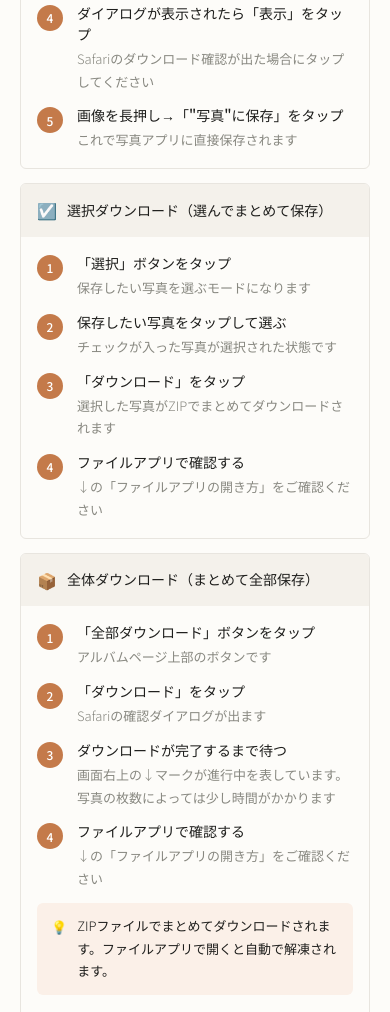
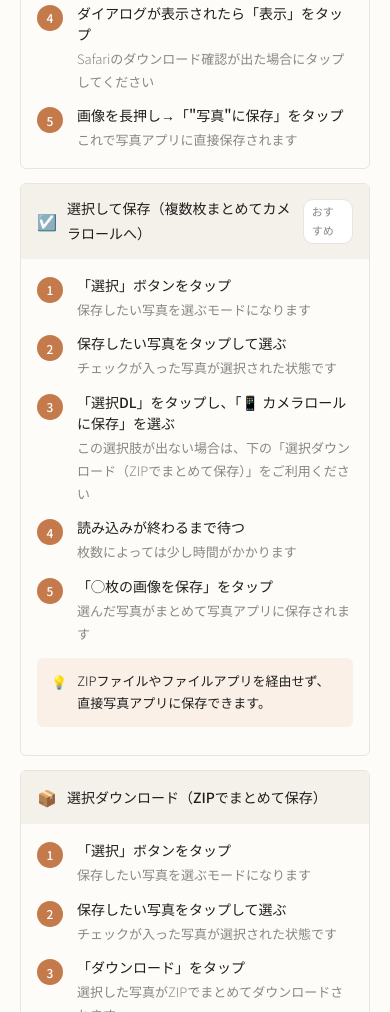
Before and after one commit to KSWorkers/AC_Photoshare, a plain HTML site: page frontend/download_guide.html in a window 390 px wide. Shown: the part 1376-2388 px from the top of the page. Drawn offline with Linux system fonts and the light colour scheme.

Commit message:
保存方法ガイドの位置とカメラロール一括保存の説明を追加 (#64)
- frontend/album.html: 各ダウンロードメニュー内の「📖 保存方法ガイド」
  リンクを、一覧の末尾から先頭に移動した（全体DL・選択DL・
  ライトボックスの保存メニューすべて）。あわせて、ライトボックスの
  保存メニュー（lbDlMenuItems）で言語切り替え時にガイドリンクが
  消えていた不具合も直した
- frontend/download_guide.html: iPhoneタブに「選択して保存（複数枚
  まとめてカメラロールへ）」の手順を追加。Androidタブの選択
  ダウンロードの説明にも、対応機種で表示される場合の案内を追記

スクリーンショットは使わず、既存のガイドと同じ「番号付き手順＋
アイコン」のテキストスタイルに合わせている。


Claude-Session: https://claude.ai/code/session_01Pko58wvBvwfcFoHP2Prn98

Co-authored-by: Claude <noreply@anthropic.com>

```diff
--- a/frontend/download_guide.html
+++ b/frontend/download_guide.html
@@ -186,11 +186,33 @@ footer p{font-size:12px;color:var(--muted)}
           </div>
         </div>
 
+        <!-- 選択→カメラロール一括保存 -->
+        <div class="method-card">
+          <div class="method-head">
+            <span class="method-head-icon">☑️</span>
+            <span class="method-head-title">選択して保存（複数枚まとめてカメラロールへ）</span>
+            <span class="method-head-badge">おすすめ</span>
+          </div>
+          <div class="method-body">
+            <div class="steps">
+              <div class="step"><div class="step-num">1</div><div class="step-body"><div class="step-title">「選択」ボタンをタップ</div><div class="step-desc">保存したい写真を選ぶモードになります</div></div></div>
+              <div class="step"><div class="step-num">2</div><div class="step-body"><div class="step-title">保存したい写真をタップして選ぶ</div><div class="step-desc">チェックが入った写真が選択された状態です</div></div></div>
+              <div class="step"><div class="step-num">3</div><div class="step-body"><div class="step-title">「選択DL」をタップし、「📱 カメラロールに保存」を選ぶ</div><div class="step-desc">この選択肢が出ない場合は、下の「選択ダウンロード（ZIPでまとめて保存）」をご利用ください</div></div></div>
+              <div class="step"><div class="step-num">4</div><div class="step-body"><div class="step-title">読み込みが終わるまで待つ</div><div class="step-desc">枚数によっては少し時間がかかります</div></div></div>
+              <div class="step"><div class="step-num">5</div><div class="step-body"><div class="step-title">「◯枚の画像を保存」をタップ</div><div class="step-desc">選んだ写真がまとめて写真アプリに保存されます</div></div></div>
+            </div>
+            <div class="tip" style="margin-top:12px">
+              <span class="tip-icon">💡</span>
+              <span class="tip-text">ZIPファイルやファイルアプリを経由せず、直接写真アプリに保存できます。</span>
+            </div>
+          </div>
+        </div>
+
         <!-- 選択 -->
         <div class="method-card">
           <div class="method-head">
-            <span class="method-head-icon">☑️</span>
-            <span class="method-head-title">選択ダウンロード（選んでまとめて保存）</span>
+            <span class="method-head-icon">📦</span>
+            <span class="method-head-title">選択ダウンロード（ZIPでまとめて保存）</span>
           </div>
           <div class="method-body">
             <div class="steps">
@@ -309,7 +331,7 @@ footer p{font-size:12px;color:var(--muted)}
             <div class="steps">
               <div class="step"><div class="step-num">1</div><div class="step-body"><div class="step-title">「選択」ボタンをタップ</div></div></div>
               <div class="step"><div class="step-num">2</div><div class="step-body"><div class="step-title">保存したい写真をタップして選ぶ</div></div></div>
-              <div class="step"><div class="step-num">3</div><div class="step-body"><div class="step-title">「ダウンロード」をタップ</div><div class="step-desc">ダウンロードフォルダに保存されます</div></div></div>
+              <div class="step"><div class="step-num">3</div><div class="step-body"><div class="step-title">「ダウンロード」をタップ</div><div class="step-desc">「📱 カメラロールに保存」が表示されている場合はそちらを選ぶと、ダウンロードフォルダを経由せず直接ギャラリーへまとめて保存できます。表示されない機種では、通常どおりダウンロードフォルダに保存されます</div></div></div>
             </div>
           </div>
         </div>
```
Also changed, not shown: frontend/album.html (+8 -7 lines).
